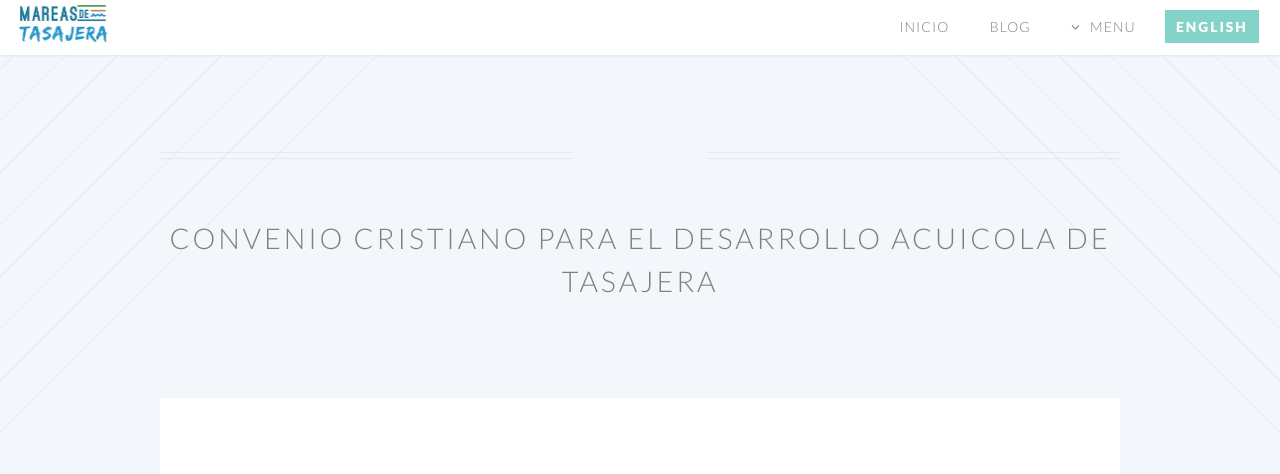
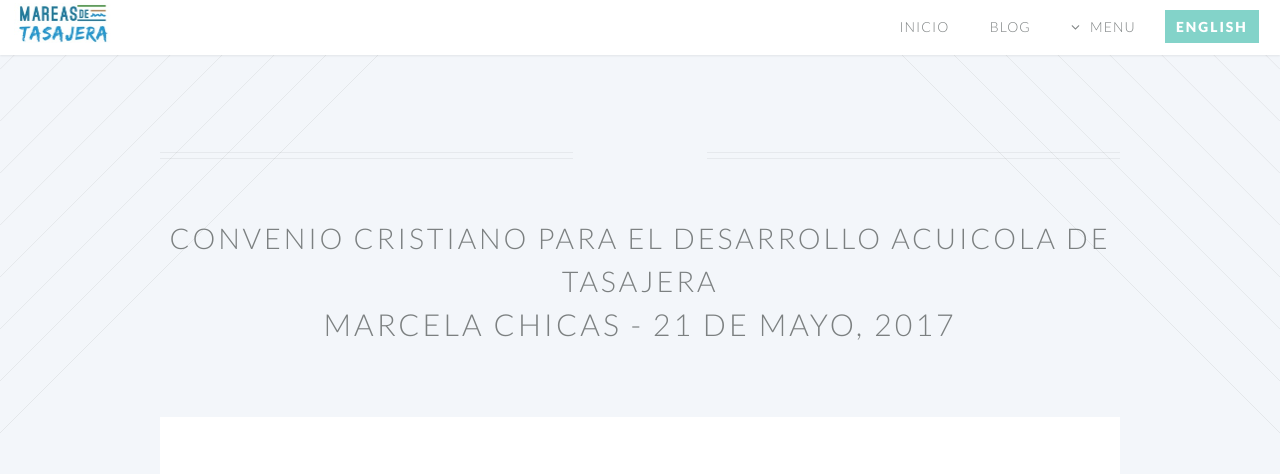
Before and after one commit to danteo90/danteo90.github.io, a Jekyll site: the page built from blog_1.html, in a window 1280 px wide and 1400 px high. Shown: the top 474 px of the window. Built offline with Jekyll 4.4.1, drawn with Linux system fonts in a browser that asks for light colours; some of the changed text lies outside the part shown.

Commit message:
Update blog_1.html

```diff
--- a/blog_1.html
+++ b/blog_1.html
@@ -5,25 +5,28 @@ layout: default
     <article id="main">
   <header class="special container">
     <h2 class="post-title">Convenio Cristiano para el desarrollo acuicola de Tasajera</h2>
+      <h4>Marcela Chicas - 21 de Mayo, 2017</h4>
     <p class="post-meta">{{ page.date | date: "%b %-d, %Y" }}{% if page.author %} • {{ page.author }}{% endif %}{% if page.meta %} • {{ page.meta }}{% endif %}</p>
   </header>
 
 <!--   -->
   <section class="style4 wrapper container">
+
+      <p><em>ISLA TASAJERA</em> - El pasado lunes 8 de mayo, se contó con la visita de Kurt Jenkins (Pastor General) y Vicky Barton (Pastora de misiones) de la Iglesia Central De las Asambleas de Dios (CAG - <a href="http://www.centralconnect.org/" target="_blank">Central Assembly of God</a>) en Pensilvania. Este viaje tuvo como propósito crear un lazo más estrecho con la iglesia Milej mediante una ceremonia de “cobertura espiritual” y concretar el proyecto de los estanques de tilapias. La ceremonia de “cobertura espiritual” tuvo como principal objetivo la unión de ambas iglesias y definir los canales de comunicación apropiados entre los habitantes de la isla y la iglesia central. Esta ceremonia consistió en la firma de un contrato de compromiso donde pastor Aristides Arce y los ancianos de la iglesia Milej, junto a los representantes de la Iglesia Central de Las Asambleas de Dios de Pensilvania.</p>
+
       <div id='container'>
- <img src="danteo90.github.io/images/DSCN7852.JPG" width="400px" height="295px" alt="foto dscn 7852" style='float: left;'/>
- <p><p><em>ISLA TASAJERA</em> - El pasado lunes 8 de mayo, se contó con la visita de Kurt Jenkins (Pastor General) y Vicky Barton (Pastora de misiones) de la Iglesia Central De las Asambleas de Dios (CAG - <a href="http://www.centralconnect.org/" target="_blank">Central Assembly of God</a>) en Pensilvania.</p>
-      <p>Este viaje tuvo como propósito crear un lazo más estrecho con la iglesia Milej mediante una ceremonia de “cobertura espiritual” y concretar el proyecto de los estanques de tilapias. La ceremonia de “cobertura espiritual” tuvo como principal objetivo la unión de ambas iglesias y definir los canales de comunicación apropiados entre los habitantes de la isla y la iglesia central. Esta ceremonia consistió en la firma de un contrato de compromiso donde pastor Aristides Arce y los ancianos de la iglesia Milej, junto a los representantes de la Iglesia Central de Las Asambleas de Dios de Pensilvania.</p>
+ <img src="danteo90.github.io/images/DSCN7758.JPG" width="400px" height="295px" alt="foto dscn 7852" style='float: left;'/>
+<p>El segundo propósito de la visita fue concretar el proyecto de los estanques de tilapias, ya que los representantes tuvieron diversas reuniones, con el que será el encargado de la construcción del muro perimetral del terreno designado para la construcción de los estanques, también se reunieron con uno de los representantes de CORDES que estará a cargo de la capacitación de las familias que participaran en el proyecto; así como también en la asesoría pertinente durante todo el proceso. El encargado de este proyecto será el pastor Aristides Arce con el cual también tuvieron reuniones que definieron los canales de comunicaciones y la distribución del financiamiento del proyecto.</p>
 </div>
 
-      <p>El segundo propósito de la visita fue concretar el proyecto de los estanques de tilapias, ya que los representantes tuvieron diversas reuniones, con el que será el encargado de la construcción del muro perimetral del terreno designado para la construcción de los estanques, también se reunieron con uno de los representantes de CORDES que estará a cargo de la capacitación de las familias que participaran en el proyecto; así como también en la asesoría pertinente durante todo el proceso. El encargado de este proyecto será el pastor Aristides Arce con el cual también tuvieron reuniones que definieron los canales de comunicaciones y la distribución del financiamiento del proyecto.<img src="danteo90.github.io/images/DSCN7713.JPG" width="400px" height="275px" alt="foto dscn 7713"><br /></p>
-<img src="danteo90.github.io/images/DSCN7758.JPG" width="400px" height="275px" alt="foto dscn 7758">
       <p>Se comunico la iglesia Central de Pennsylvania no es dueno del proyecto, sino que es un proyecto destinado y administrado por la comunidad, por lo que ellos serán solo los facilitadores. Las familias que serán beneficiadas se comprometieron con ayudar con mano de obra durante la construcción de las distintas fases del proyecto. Así como también a asistir a todas las capacitaciones que se impartirán para el uso y mantenimiento correcto de los estanques y de las tilapias.</p>
+      <div id="container">
       <p>Para finalizar se realizó una pequeña ceremonia de inauguración del proyecto en el terreno designado para la construcción de los estanques donde los ancianos junto con el pastor Aristides y los pastores de la iglesia de Pensilvania realizaron una oración especial para bendecir el lugar y dar inicio a la construcción de la cerca perimetral. Estas ceremonias tienen como propósito acercar ambas iglesias y abrir nuevos canales de comunicación más claros para evitar malos entendidos y cualquier otra circunstancia que pueda afectar la continuidad del proyecto.</p>
-
+      <img src="danteo90.github.io/images/DSCN7713.JPG" width="400px" height="275px" alt="foto dscn 7713">
+      </div>
       <p>Tanto los misioneros como las personas que participaran en el proyecto  se encuentran emocionados de trabajar como un equipo para lograr de esta manera sacar adelante los estanques, ya que estos abrirán una puerta a nuevos proyectos auto sostenibles para la comunidad de la isla. </p>
 <img src="danteo90.github.io/images/DSCN7877.JPG" width="400px" height="275px" alt="foto dscn 7877">
-
+src="danteo90.github.io/images/DSCN7852.JPG"
   </section>
 
     <footer>
```
